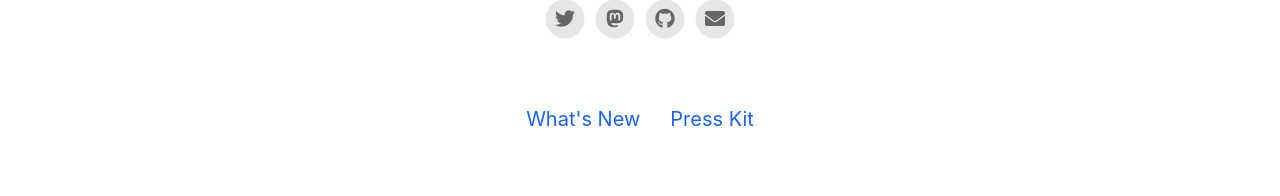
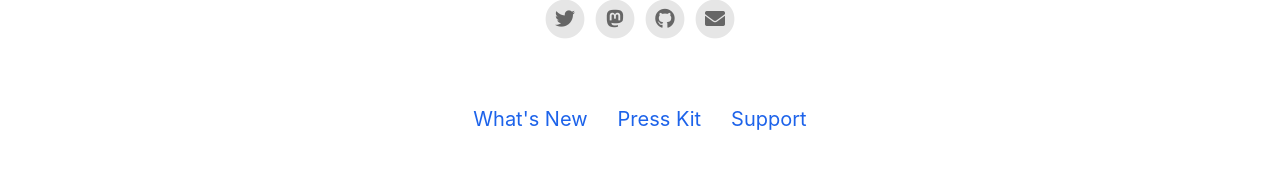
Before and after one commit to FlineDev/CrossCraft-LandingPage, a Jekyll site: the page built from index.html, in a window 1280 px wide. Shown: the part 1674-1870 px from the top of the page. Built offline with Jekyll 4.4.1, drawn with Linux system fonts in a browser that asks for light colours; nearby versions of some CDN libraries.

Commit message:
Add Support button to footer

```diff
--- a/_includes/footer.html
+++ b/_includes/footer.html
@@ -66,5 +66,7 @@
 		{% if site.presskit_download_link %}
 			<a href="{{ site.presskit_download_link }}">Press Kit</a>
 		{% endif %}
+
+		<a href="mailto:twoot.it@fline.dev" target="_self">Support</a>
 	</div>
 </footer>
```
